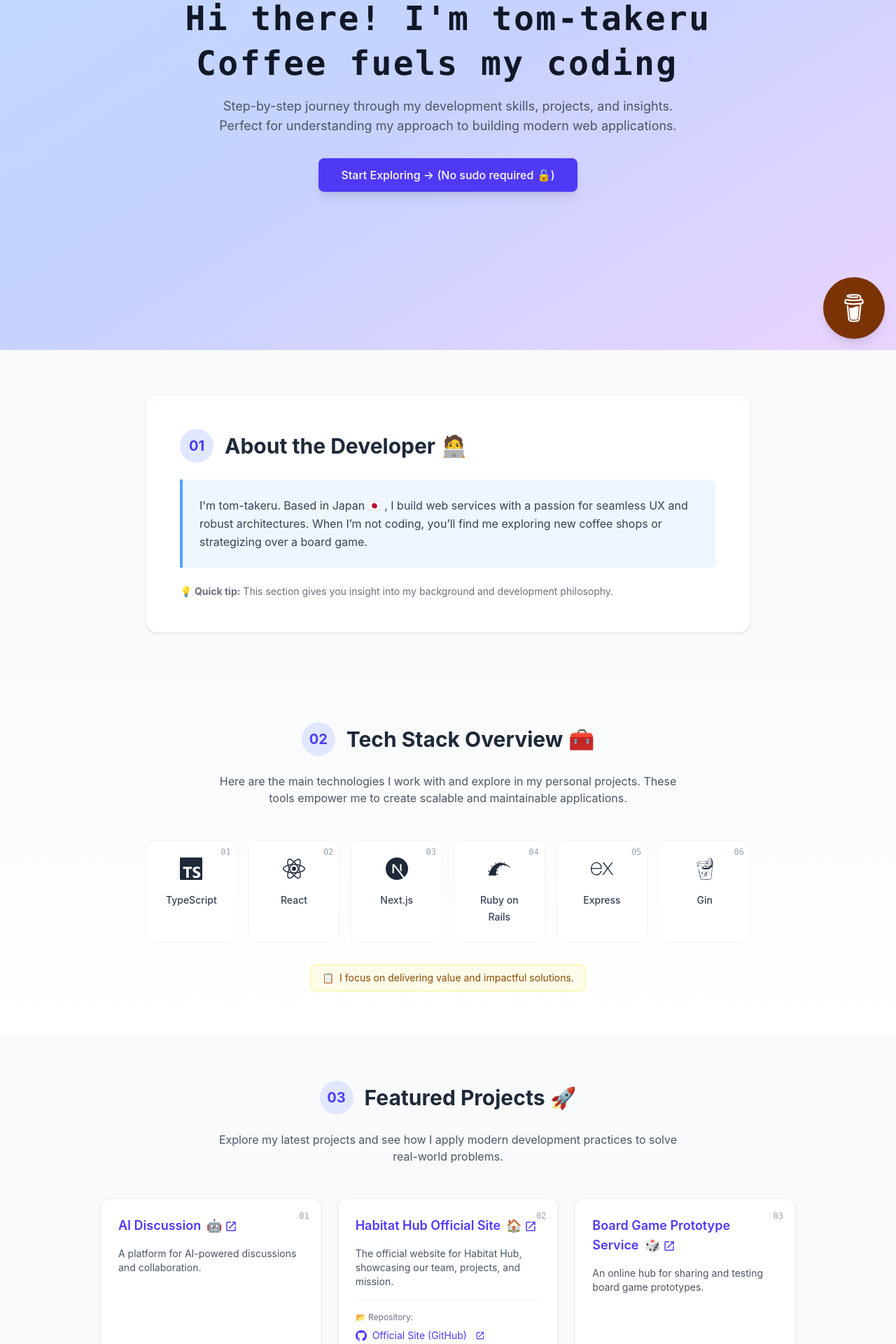
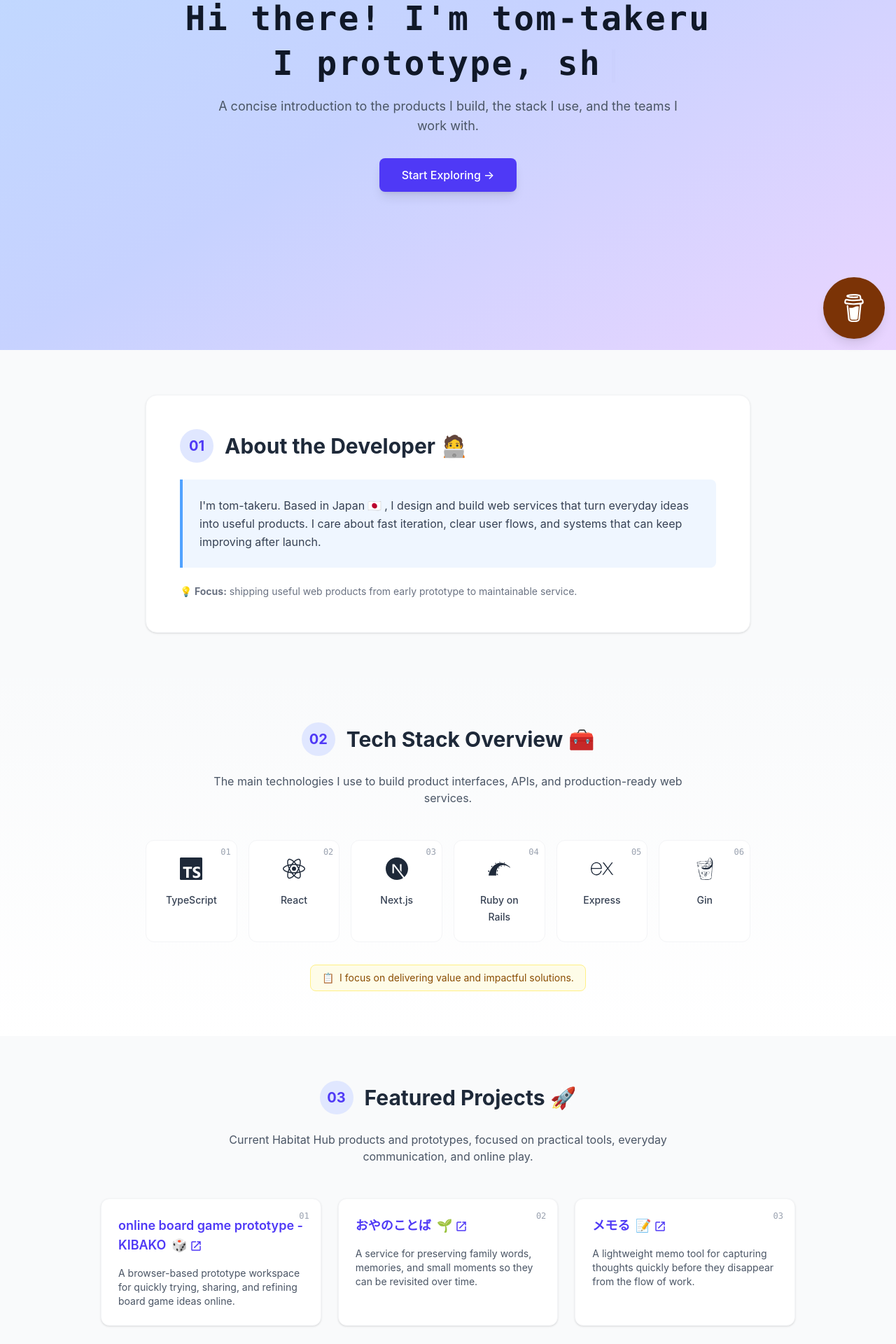
Before and after one commit to tom-takeru/getting-started-with-tom-takeru, a Next.js app: page / in a window 1280 px wide. Shown: the part 300-2220 px from the top of the page at 70% size. Built offline with nearby package versions, Linux system fonts and the light colour scheme.

Commit message:
feat: refresh featured projects
Update the portfolio copy to highlight current Habitat Hub products and replace the featured project list with KIBAKO, おやのことば, and メモる. Exclude the generated Next env file from Biome so lint remains stable after builds.

```diff
--- a/biome.json
+++ b/biome.json
@@ -6,6 +6,7 @@
     "includes": [
       "**",
       "!**/.next",
+      "!next-env.d.ts",
       "!**/node_modules",
       "!**/.vscode",
       "!public/**/*.svg"
--- a/src/app/layout.tsx
+++ b/src/app/layout.tsx
@@ -3,7 +3,8 @@ import './globals.css';
 
 export const metadata: Metadata = {
   title: 'Getting started with tom-takeru',
-  description: `The ultimate guide to discovering everything you never knew you wanted to know about tom-takeru. This is a web-based introduction that answers the question, 'Who exactly is tom-takeru, and why should I care?'. Dive in at your own risk—curiosity has its perks!`,
+  description:
+    'A concise introduction to tom-takeru, featuring current web products, projects, technical articles, and contact links.',
 };
 
 export default function RootLayout({
--- a/src/components/CustomLink.tsx
+++ b/src/components/CustomLink.tsx
@@ -6,6 +6,7 @@ interface CustomLinkProps {
   openInNewTab?: boolean;
   className?: string;
   showIcon?: boolean;
+  'aria-label'?: string;
 }
 
 export default function CustomLink({
--- a/src/components/HeroTyping.tsx
+++ b/src/components/HeroTyping.tsx
@@ -8,9 +8,9 @@ export default function HeroTyping() {
     >
       <Typewriter
         words={[
-          'I build web applications',
-          'Coffee fuels my coding',
-          "Let's play board games!",
+          'I build practical web products',
+          'I prototype, ship, and improve',
+          'I make tools for everyday use',
         ]}
         loop={true}
         cursor
--- a/src/components/Root.tsx
+++ b/src/components/Root.tsx
@@ -21,7 +21,7 @@ const ABOUT = {
   city: 'Japan',
   emoji: '🇯🇵',
   description:
-    'I build web services with a passion for seamless UX and robust architectures. When I’m not coding, you’ll find me exploring new coffee shops or strategizing over a board game.',
+    'I design and build web services that turn everyday ideas into useful products. I care about fast iteration, clear user flows, and systems that can keep improving after launch.',
 };
 
 const SKILLS = [
@@ -33,39 +33,49 @@ const SKILLS = [
   { name: 'Gin', icon: SiGin },
 ];
 
-const PROJECTS = [
+type ProjectLink = {
+  name: string;
+  emoji: string;
+  aria: string;
+  description: string;
+  href: string;
+  disabled: boolean;
+  repos: {
+    name: string;
+    url: string;
+    icon: IconType;
+    label: string;
+  }[];
+};
+
+const PROJECTS: ProjectLink[] = [
   {
-    name: 'AI Discussion',
-    emoji: '🤖',
-    aria: 'robot',
-    description: 'A platform for AI-powered discussions and collaboration.',
-    href: 'https://ai-discussion.habitat-hub.com/about',
+    name: 'online board game prototype - KIBAKO',
+    emoji: '🎲',
+    aria: 'game die',
+    description:
+      'A browser-based prototype workspace for quickly trying, sharing, and refining board game ideas online.',
+    href: 'https://kibako.habitat-hub.com/ja',
     disabled: false,
     repos: [],
   },
   {
-    name: 'Habitat Hub Official Site',
-    emoji: '🏠',
-    aria: 'house',
+    name: 'おやのことば',
+    emoji: '🌱',
+    aria: 'seedling',
     description:
-      'The official website for Habitat Hub, showcasing our team, projects, and mission.',
-    href: 'https://www.habitat-hub.com/',
+      'A service for preserving family words, memories, and small moments so they can be revisited over time.',
+    href: 'https://oyanokotoba.habitat-hub.com/',
     disabled: false,
-    repos: [
-      {
-        name: 'Official Site (GitHub)',
-        url: 'https://github.com/habitat-hub/official-site',
-        icon: SiGithub,
-        label: 'github',
-      },
-    ],
+    repos: [],
   },
   {
-    name: 'Board Game Prototype Service',
-    emoji: '🎲',
-    aria: 'game',
-    description: 'An online hub for sharing and testing board game prototypes.',
-    href: 'https://kibako.habitat-hub.com',
+    name: 'メモる',
+    emoji: '📝',
+    aria: 'memo',
+    description:
+      'A lightweight memo tool for capturing thoughts quickly before they disappear from the flow of work.',
+    href: 'https://quicklet.habitat-hub.com/',
     disabled: false,
     repos: [],
   },
@@ -194,9 +204,8 @@ export default function Root() {
           </h1>
           <HeroTyping />
           <p className='mt-6 text-lg text-gray-600 max-w-2xl mx-auto'>
-            Step-by-step journey through my development skills, projects, and
-            insights. Perfect for understanding my approach to building modern
-            web applications.
+            A concise introduction to the products I build, the stack I use, and
+            the teams I work with.
           </p>
           <div className='mt-8 flex justify-center'>
             <button
@@ -204,7 +213,7 @@ export default function Root() {
               onClick={handleStartExploring}
               className='bg-indigo-600 hover:bg-indigo-700 text-white px-8 py-3 rounded-lg font-medium transition-colors shadow-lg'
             >
-              Start Exploring → (No sudo required 🔓)
+              Start Exploring →
             </button>
           </div>
         </div>
@@ -233,8 +242,8 @@ export default function Root() {
             </p>
           </div>
           <div className='mt-6 text-sm text-gray-500'>
-            💡 <strong>Quick tip:</strong> This section gives you insight into
-            my background and development philosophy.
+            💡 <strong>Focus:</strong> shipping useful web products from early
+            prototype to maintainable service.
           </div>
         </div>
       </section>
@@ -254,9 +263,8 @@ export default function Root() {
               </h2>
             </div>
             <p className='text-gray-600 max-w-2xl mx-auto'>
-              Here are the main technologies I work with and explore in my
-              personal projects. These tools empower me to create scalable and
-              maintainable applications.
+              The main technologies I use to build product interfaces, APIs, and
+              production-ready web services.
             </p>
           </div>
           <div className='grid grid-cols-2 sm:grid-cols-3 lg:grid-cols-6 gap-4'>
@@ -305,8 +313,8 @@ export default function Root() {
             </h2>
           </div>
           <p className='text-gray-600 max-w-2xl mx-auto'>
-            Explore my latest projects and see how I apply modern development
-            practices to solve real-world problems.
+            Current Habitat Hub products and prototypes, focused on practical
+            tools, everyday communication, and online play.
           </p>
         </div>
         <div className='grid grid-cols-1 lg:grid-cols-2 xl:grid-cols-3 gap-6'>
@@ -387,8 +395,8 @@ export default function Root() {
             </h2>
           </div>
           <p className='text-gray-600 max-w-2xl mx-auto'>
-            Learn about the teams and organizations I'm part of, and how we
-            collaborate to create impactful solutions.
+            The team behind these products and the place where we continue to
+            experiment, ship, and learn together.
           </p>
         </div>
         <div className='space-y-6'>
@@ -457,8 +465,8 @@ export default function Root() {
             </h2>
           </div>
           <p className='text-gray-600 max-w-2xl mx-auto'>
-            Check out my technical articles and insights to deepen your
-            understanding of modern development practices.
+            Technical notes, implementation writeups, and learning logs from
+            product development.
           </p>
         </div>
         <div className='grid grid-cols-1 md:grid-cols-2 gap-6'>
@@ -563,14 +571,12 @@ export default function Root() {
             </h2>
           </div>
           <p className='text-xl mb-8 text-indigo-100 max-w-2xl mx-auto'>
-            Let's discuss your next project or explore collaboration
-            opportunities (I promise to respond faster than my deployment
-            pipeline 🚀).
+            Let's discuss product ideas, web development, or collaboration
+            opportunities.
           </p>
           <div className='bg-white/10 backdrop-blur-sm rounded-2xl p-8 max-w-md mx-auto border border-white/20'>
             <p className='mb-6 text-indigo-100'>
-              Feel free to reach out via email (I check it more often than my
-              GitHub notifications 📧):
+              Feel free to reach out via email:
             </p>
             <CustomLink
               href={CONTACT.mailto}
```
